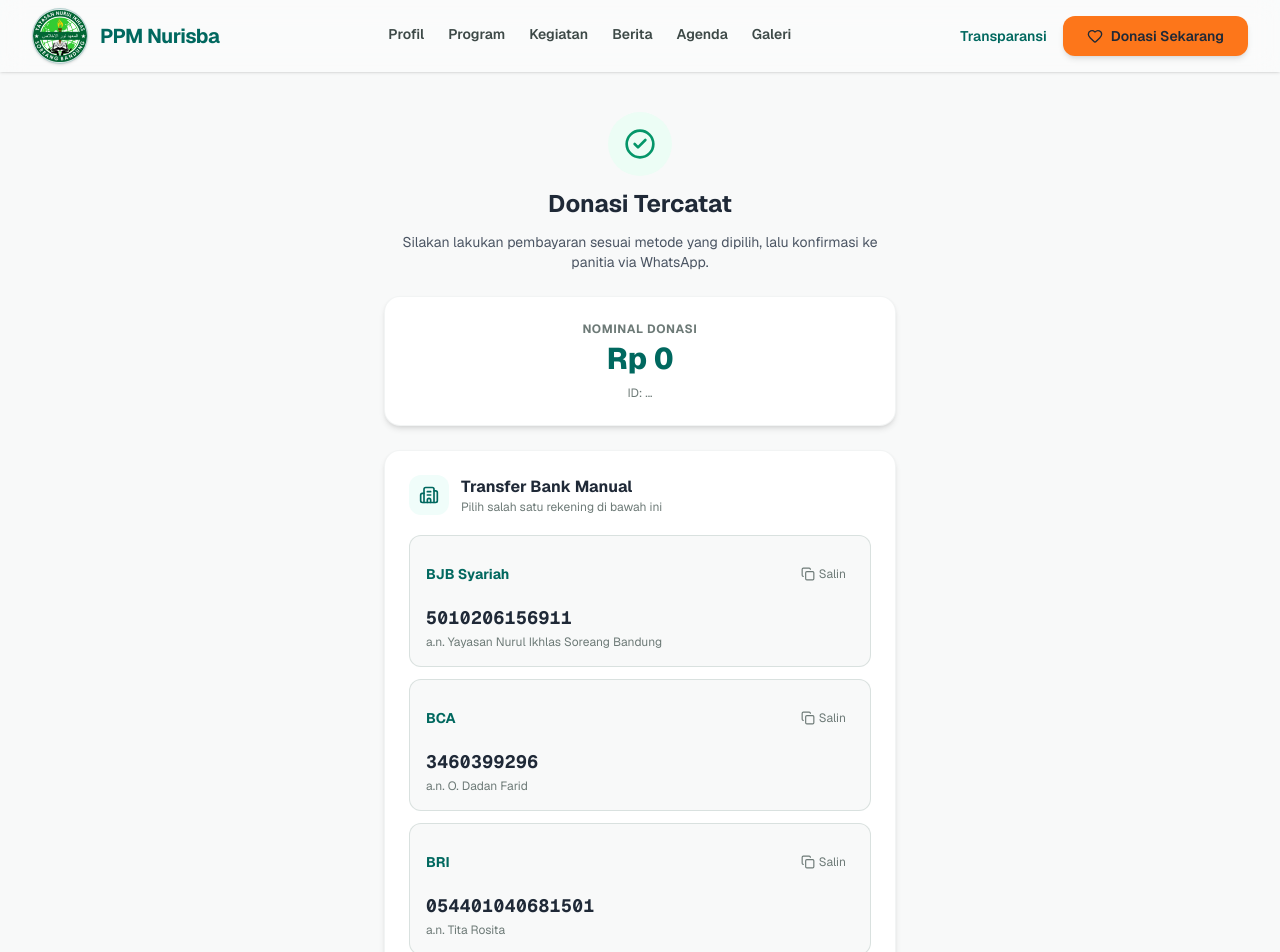
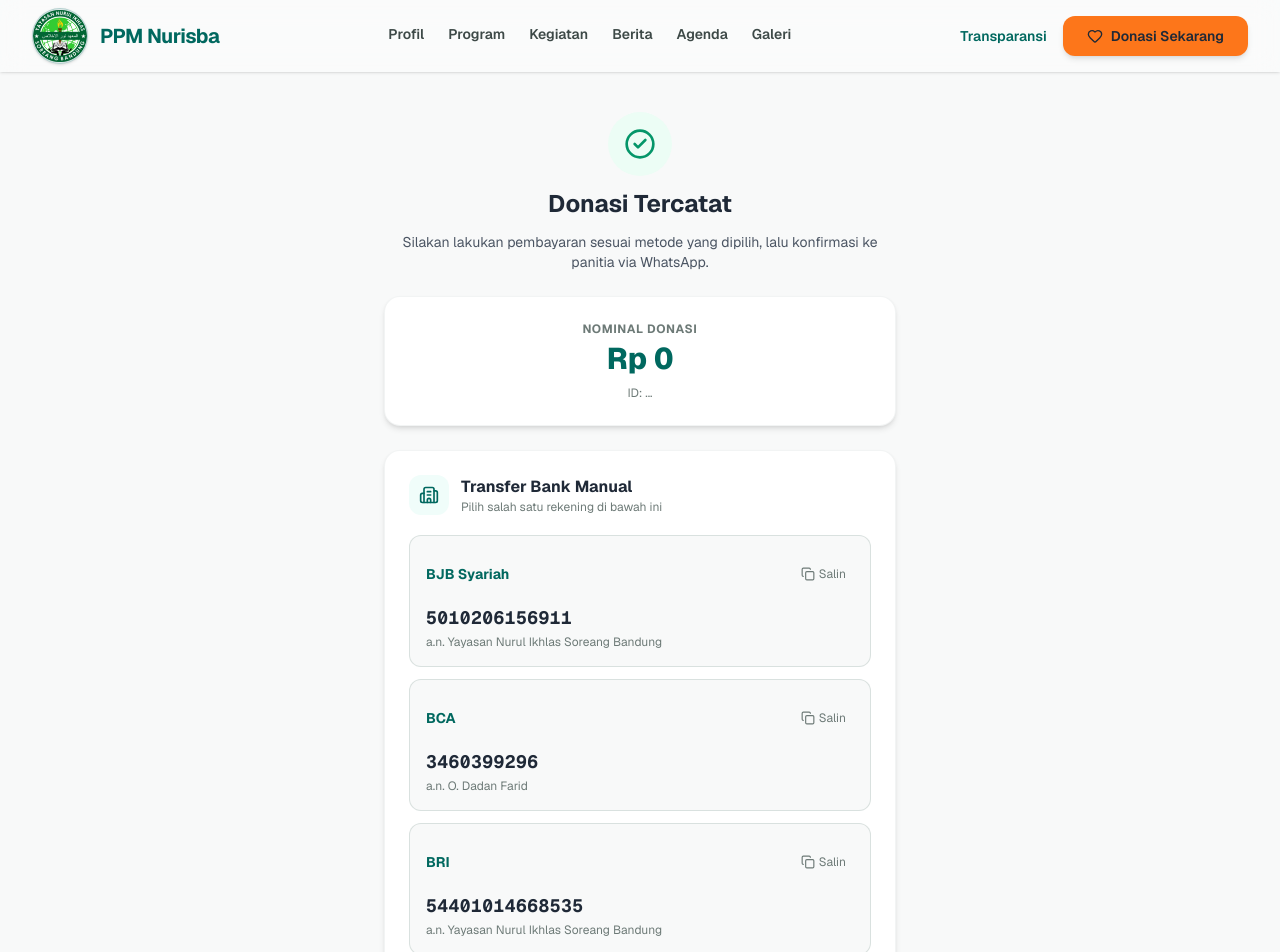
Before and after one commit to elwalad911/ppm-nurisba-app, a Next.js app: page /donasi/manual-confirm in a window 1280 px wide. Shown: the top 952 px of the page. Built offline with nearby package versions, Linux system fonts and the light colour scheme.

Commit message:
fix: update BRI bank account details for consistency

```diff
--- a/app/donasi/manual-confirm/manual-confirm-client.tsx
+++ b/app/donasi/manual-confirm/manual-confirm-client.tsx
@@ -37,8 +37,8 @@ const BANK_ACCOUNTS = [
   },
   {
     bank: "BRI",
-    number: "054401040681501",
-    name: "Tita Rosita",
+    number: "54401014668535",
+    name: "Yayasan Nurul Ikhlas Soreang Bandung",
   },
 ];
 
```
